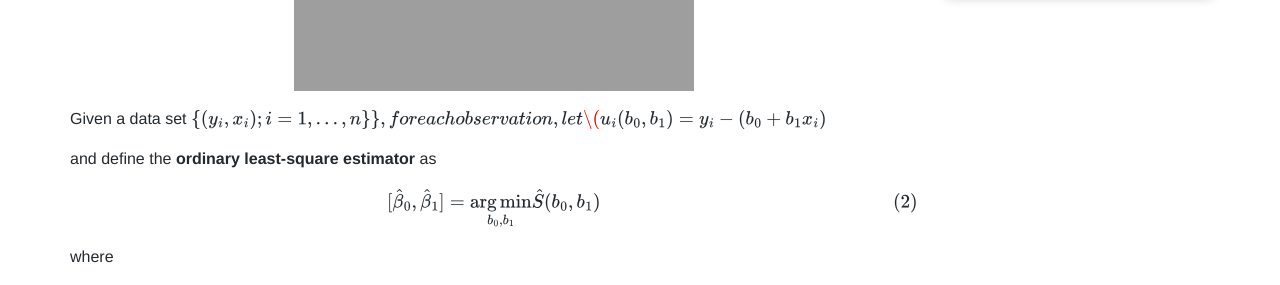
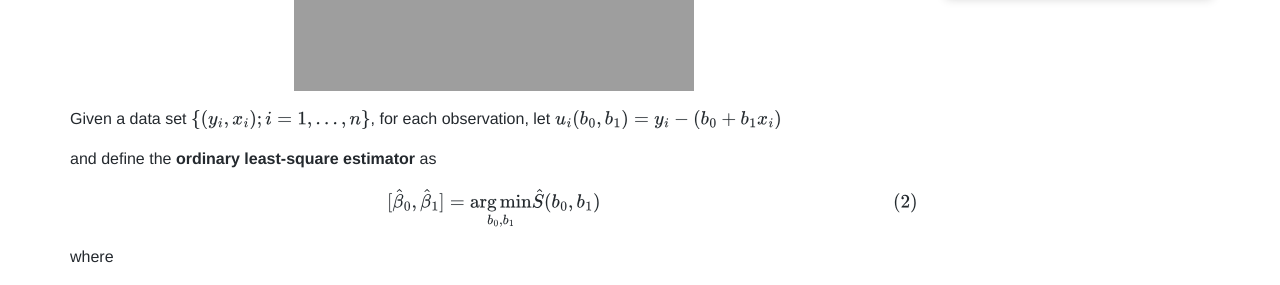
Before and after one commit to damien0x0023/damien0x0023.github.io, a Jekyll site: the page built from _posts/2020/business/ECON5002/2020-10-25-RegressionAnalysis.md, in a window 1280 px wide and 900 px high, scrolled down 1537 px. Shown: the part 150-435 px from the top of the window. Built offline with Jekyll 4.4.1, drawn with Linux system fonts in a browser that asks for light colours; nearby versions of some CDN libraries; comment, search, counter and statistics services are not loaded.

Commit message:
amend minor error \} to \)

```diff
--- a/_posts/2020/business/ECON5002/2020-10-25-RegressionAnalysis.md
+++ b/_posts/2020/business/ECON5002/2020-10-25-RegressionAnalysis.md
@@ -52,7 +52,7 @@ then we are interested in b0 and b1.
 
 ![]({{site.url}}/assets/images/2020/ECON5002/OLSestimates.jpg 'Figure 1: How do we pick up the "optimal" line?')
 
-Given a data set \\( \lbrace (y _i, x _i); i = 1, ..., n \rbrace \\}, for each observation, let
+Given a data set \\( \lbrace (y _i, x _i); i = 1, ..., n \rbrace \\), for each observation, let
 $$
   u _i (b _0, b _1) = y _i - (b _0 + b_1 x _i)
   \tag{1}
```
